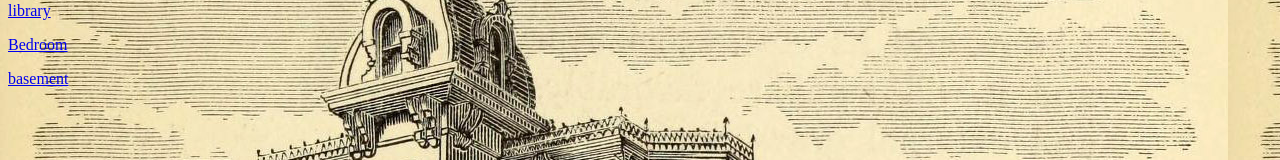
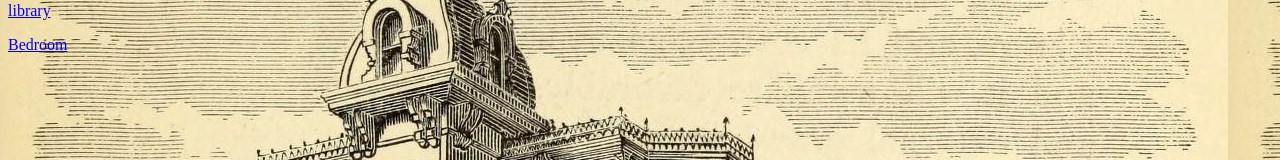
Before and after one commit to Franciscoooen/Zhiqi-Xu, a plain HTML site: page 第一页.html in a window 1280 px wide. Shown: the part 180-340 px from the top of the page. Drawn offline with Linux system fonts and the light colour scheme.

Commit message:
Add files via upload

```diff
--- a/第一页.html
+++ b/第一页.html
@@ -10,7 +10,6 @@
    <p><a href="page2.html" target="_blank">library</a></p>
 
 <p><a href="page3.html" target="_blank">Bedroom</a></p>
- <p><a href="<html>.html" target="_blank">basement</a></p>
 
 
 </body>
```
